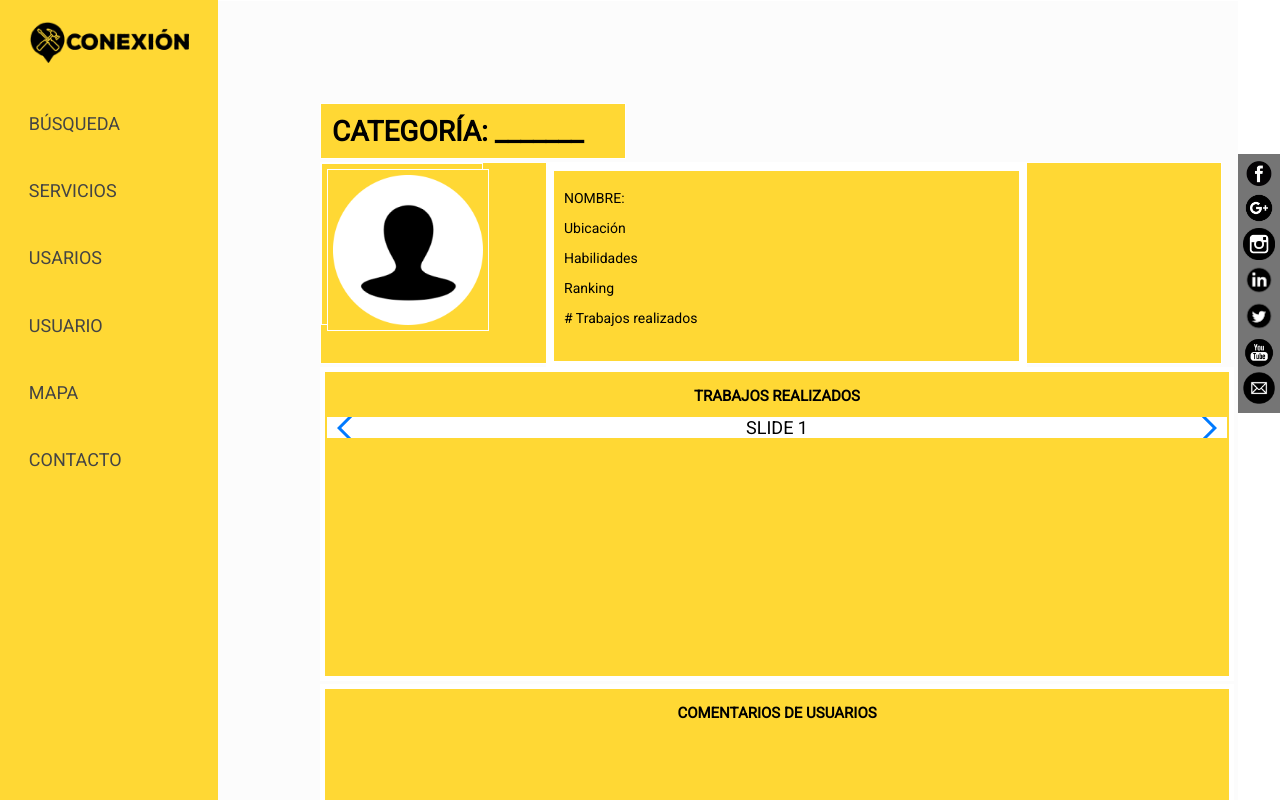
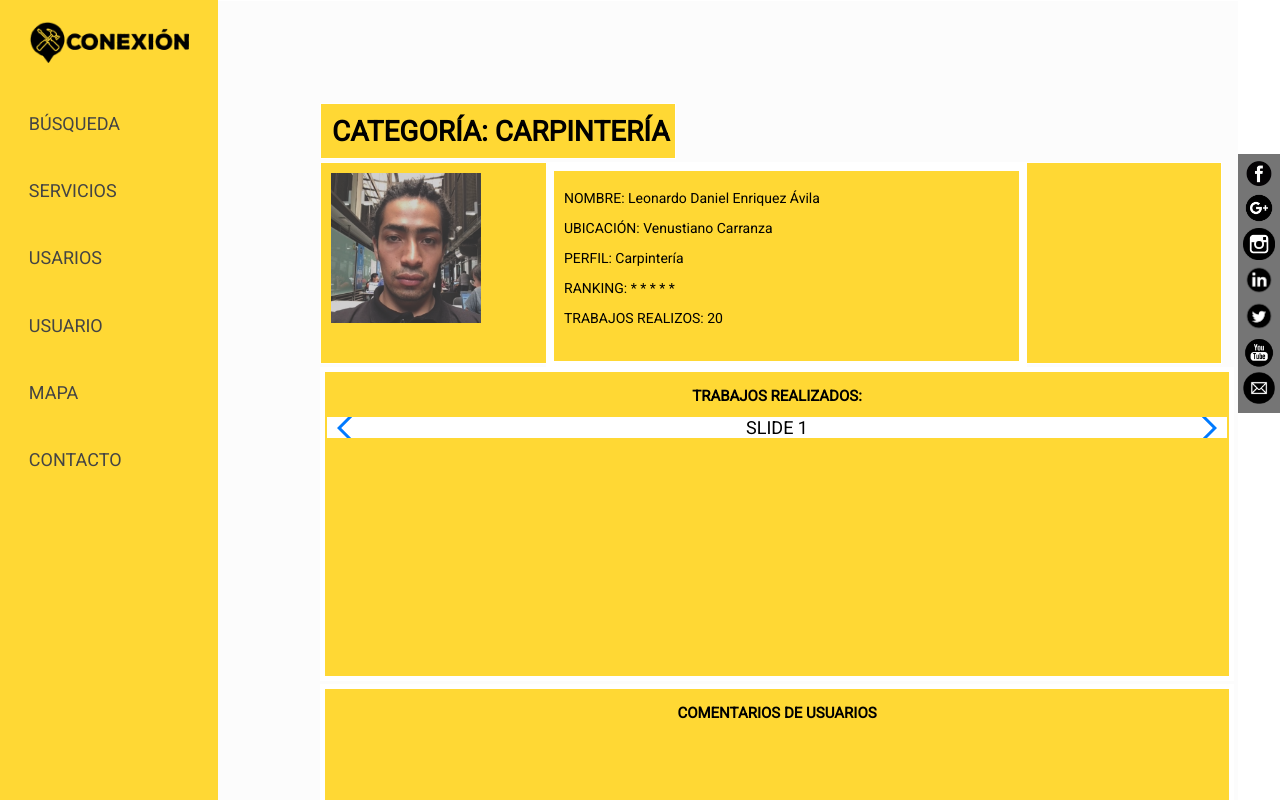
Before and after one commit to alejandramo/proyecto-oficios, an Angular app: page /perfil-usuario in a window 1280 px wide. Shown: the top 800 px of the page. Built offline with nearby package versions, Linux system fonts and the light colour scheme.

Commit message:
16 agosto

```diff
--- a/src/app/contacto/contacto.component.css
+++ b/src/app/contacto/contacto.component.css
@@ -1,5 +1,5 @@
 .background-white{
-    min-height: calc(100vh - 60px);
+    min-height: calc(100vh - 50px);
 }
 
 .container-form{
@@ -78,6 +78,7 @@ input[type=submit]:hover {
     .col-25, .col-75, .enviar{
         width: 100%;
         margin-top: 0;
+        height: auto;
     }
 }
 
--- a/src/app/inicio/inicio.component.css
+++ b/src/app/inicio/inicio.component.css
@@ -87,7 +87,6 @@ div.background-img{
 }
 
 
-
 /* Footer */
 .footer {
     position: flex;
--- a/src/app/mapa/mapa.component.css
+++ b/src/app/mapa/mapa.component.css
@@ -1,8 +1,10 @@
+
 
 .container-mod{
     display: flex;
     width: 1000px;
-    height: 800px;
+    height: 1300px;
+    padding-top: 5px;;
     padding-left: 20%;
     padding-right: 10%;
 }
@@ -49,7 +51,6 @@
     color:white;
 }
 
-
 /* Footer */
 .footer {
     position: flex;
@@ -62,6 +63,7 @@
     margin-top: 0px;
     font-size: 12px;
     font-family: Roboto, Arial, Helvetica, sans-serif;
+
   }
 
   a:link, a:visited {
--- a/src/app/mapa/mapa.component.html
+++ b/src/app/mapa/mapa.component.html
@@ -1,5 +1,3 @@
-
-
 
 <div class="background-white">
 
--- a/src/app/perfil-usuario/perfil-usuario.component.css
+++ b/src/app/perfil-usuario/perfil-usuario.component.css
@@ -19,7 +19,7 @@
     border: 1px solid white;
     padding: 2px;
     height: 50px;
-    width: 300px;
+    width: 350px;
     text-align: left;
     text-transform: uppercase;
     font-family: Roboto, Arial, Helvetica, sans-serif;
@@ -41,7 +41,7 @@
     .foto-usuario{
       grid-row: 1fr fr;
       background-color: #FFD834;
-      border: 1px solid white;
+
       padding: 5px;
       height: 150px;
       width: 150px;
@@ -73,7 +73,6 @@
         text-align: center;
 
   }
-
 
 
   .cont-trabajo{
@@ -113,8 +112,6 @@
     padding-left: 45%;
   }
   .button1 {border-radius: 2px;}
-
-
 
 /* Footer */
 .footer {
--- a/src/app/perfil-usuario/perfil-usuario.component.html
+++ b/src/app/perfil-usuario/perfil-usuario.component.html
@@ -1,28 +1,26 @@
-
-
 <div class="background-white">
 
     <div class="container-perfilcompleto">
 
       <div class="linea1">
           <div class="categoria">
-              <h1 class="categoria-b">Categoría: _______</h1>
+              <h1 class="categoria-b">Categoría: Carpintería</h1>
             </div>
       </div>
 
       <div class="linea2">
-        <div class="foto-usuario"><img class="foto-usuario" id="" src="/assets/perfil0circulo.png" width="140px" alt=""></div>
+        <div class="foto-usuario"><img class="foto-usuario" id="" src="/assets/fotos-usuarios/foto-usuario1.png" width="100px" alt=""></div>
         <div class="contenido-general">
-          <p>NOMBRE:</p>
-          <p>Ubicación</p>
-          <p>Habilidades</p>
-          <p>Ranking</p>
-          <p># Trabajos realizados</p>
+          <p>NOMBRE: Leonardo Daniel Enriquez Ávila </p>
+          <p>UBICACIÓN: Venustiano Carranza</p>
+          <p>PERFIL: Carpintería</p>
+          <p>RANKING: * * * * *</p>
+          <p>TRABAJOS REALIZOS: 20</p>
         </div>
       </div>
 
       <div class="cont-trabajo">
-        <h2>Trabajos realizados</h2>
+        <h2>TRABAJOS REALIZADOS:</h2>
         <div>
 
 
--- a/src/app/servicios/servicios.component.css
+++ b/src/app/servicios/servicios.component.css
@@ -72,3 +72,24 @@ a:link, a:visited {
   text-decoration: none;
   display: inline-block;
 }
+
+@media screen and (max-width: 900px) {
+  .contenedor-oficios {
+      width: 100%;
+      height: auto;
+      position: relative;
+  }
+  .seccion-oficio {
+      float: left;
+      padding: 15px;
+  }
+  div.content {margin-left: 0;}
+}
+
+@media screen and (max-width: 400px) {
+  .contenedor-oficios {
+    width: 30%;
+    height: auto;
+    position: relative;
+}
+}
```
Also changed, not shown: src/assets/fotos-usuarios/foto-usuario1.png (added).
